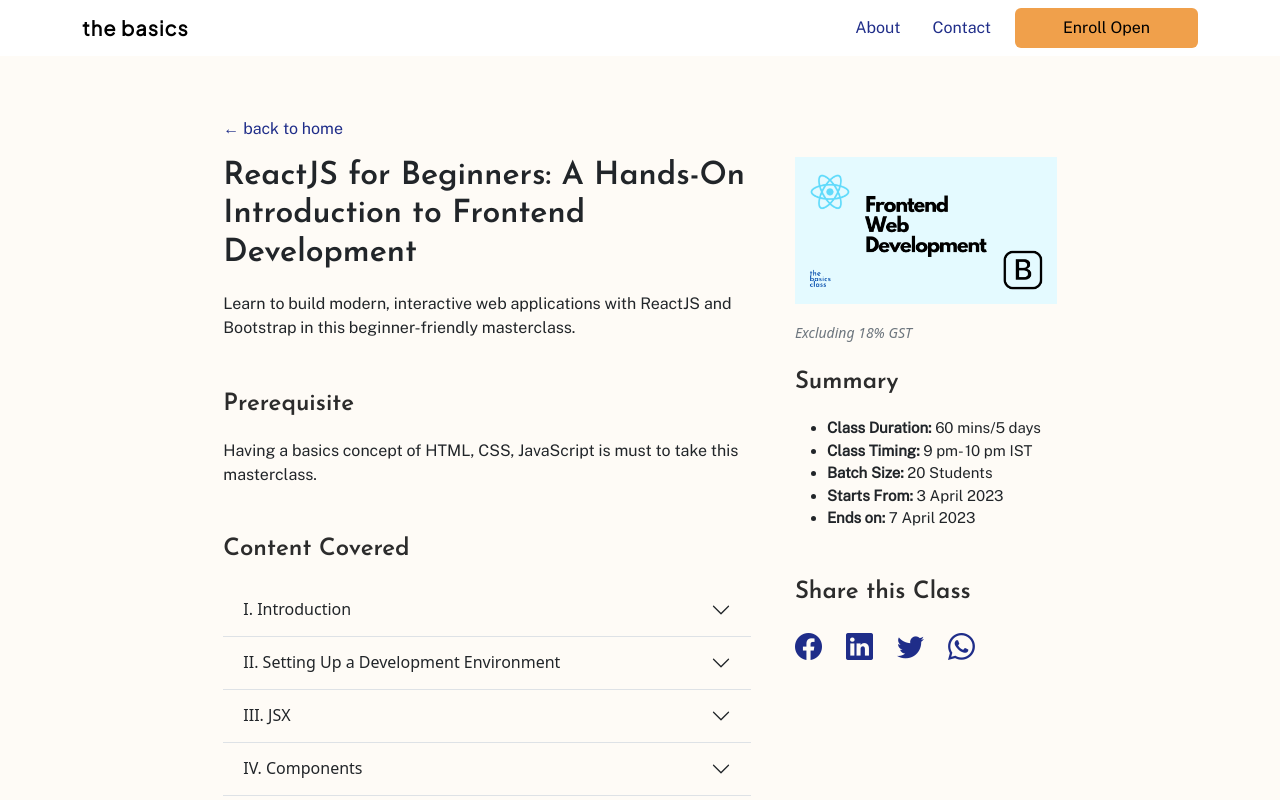
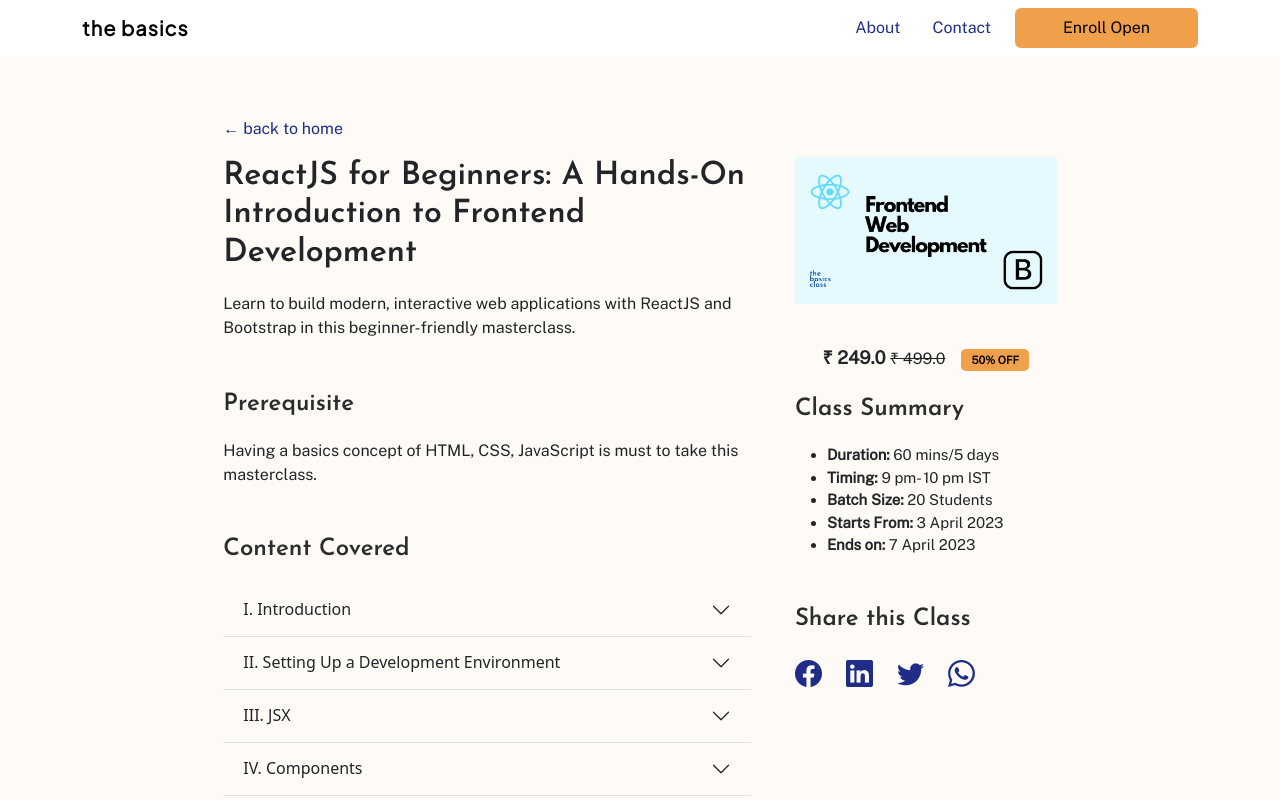
Before and after one commit to sachinshrmaa/cohort, a Next.js app: page /about in a window 1280 px wide. Shown: the top 800 px of the page. Built offline with nearby package versions, Linux system fonts and the light colour scheme.

Commit message:
updated payment button

```diff
--- a/src/app/[cohort]/page.jsx
+++ b/src/app/[cohort]/page.jsx
@@ -28,7 +28,7 @@
                 <h4> Prerequisite </h4>
                 <p>Having a basics concept of HTML, CSS, JavaScript is must to take this masterclass.</p>
 
-                <h4 className="mt-md-5"> Content Covered </h4>
+                <h4 className="mt-5"> Content Covered </h4>
                 <div class="accordion accordion-flush" id="accordionContents">
                     <div class="accordion-item">
                         <h2 class="accordion-header" id="flush-headingOne">
@@ -173,21 +173,21 @@
         <div className="col-md-4 order-0 order-md-1 order-lg-1 mb-5">
             <Image src='/img/frontend-web-dev.png' height={200} width={400} className="img-fluid mb-3" alt='title'/>
 
+            <p className='mt-4 price text-center'> <b>₹ 249.0 </b> <small className="me-3"><s>₹ 499.0</s></small><small className={styles.tags}>50% off</small></p>
             <PaymentBtn />
-            <small className="text-muted"> <i>Excluding 18% GST</i> </small>
 
-            <div className="mt-md-4">
-                <h4> Summary </h4>
+            <div className="mt-4">
+                <h4>Class Summary </h4>
                 <ul>
-                    <li><b>Class Duration:</b> 60 mins/5 days </li>
-                    <li><b>Class Timing:</b> 9 pm- 10 pm IST </li>
+                    <li><b>Duration:</b> 60 mins/5 days </li>
+                    <li><b>Timing:</b> 9 pm- 10 pm IST </li>
                     <li><b>Batch Size:</b> 20 Students</li>
                     <li><b>Starts From:</b> 3 April 2023</li>
                     <li><b>Ends on:</b> 7 April 2023</li>
                 </ul>
             </div>
 
-            <div className="mt-md-5">
+            <div className="mt-5">
                 <h4>Share this Class</h4>
                 <div className="d-flex mt-3">
                     <a href='https://www.facebook.com/sharer/sharer.php?&u=https://thebasics.sachinsblog.in/reactjs-masterclass' target='_blank' rel="noreferrer" className="text-decoration-none"><i className="bi bi-facebook"></i> </a> <br />
--- a/src/app/[cohort]/page.module.css
+++ b/src/app/[cohort]/page.module.css
@@ -26,3 +26,14 @@
 .TestimonialSection{
     margin: 100px 0;
 }
+
+
+.tags{
+    background-color: #F0A04B;
+    padding: 5px 10px;
+    border-radius: 5px;
+    text-transform: uppercase;
+    font-size: 11px;
+    font-weight: 600;
+    color: #000;
+}
--- a/src/app/globals.css
+++ b/src/app/globals.css
@@ -40,6 +40,10 @@
 
 a{
     color: #1f2d89;
+}
+
+.price{
+    font-size: 18px;
 }
 
 
--- a/src/components/CourseCard.jsx
+++ b/src/components/CourseCard.jsx
@@ -25,13 +25,14 @@
                         </ul>
                         <div className='d-flex'>
                             <PaymentBtn />
-                            <Link href='/reactjs-masterclass' className="text-decoration-none ms-4 pt-2" >Learn more &rarr; </Link>
+                            <Link href='/reactjs-masterclass' className="text-decoration-none ms-4 pt-2" >Learn more</Link>
                         </div>
                     </div>
                 </div>
 
                 <div className="col-md-4 m-md-4 m-0 order-md-2 order-1 ">
                     <Image src='/img/frontend-web-dev.png' width={300} height={200} className="img-fluid rounded-start card-img" alt='ReactJS for Beginners: A Hands-On Introduction to Frontend Development' />
+                    <p className='mt-4 price text-center'><b>₹ 249.0 </b> <small className="me-3 text-muted"><s>₹ 499.0</s></small><small className={styles.tags}>50% off</small></p>
                 </div>
             </div>
         </div>
--- a/src/components/PaymentBtn.jsx
+++ b/src/components/PaymentBtn.jsx
@@ -1,7 +1,7 @@
 "use client"
 
-import Script from "next/script";
 import {useEffect} from "react";
+import styles from '../styles/CourseCard.module.css'
 
 const PaymentBtn = () => {
 
@@ -9,7 +9,7 @@
     useEffect(()=>{
         const Script = document.createElement("script");
         //id should be same as given to form element
-        const Form = document.getElementById('donateForm');
+        const Form = document.getElementById('paymentForm');
         Script.setAttribute('src','https://checkout.razorpay.com/v1/payment-button.js')
         Script.setAttribute('data-payment_button_id','pl_LN5Z9W4StbJJOk')
         Form.appendChild(Script);
@@ -17,7 +17,7 @@
 
 
     return (
-        <form id="donateForm"></form>
+        <form id="paymentForm" className="text-center"></form>
     );
 }
 
```
